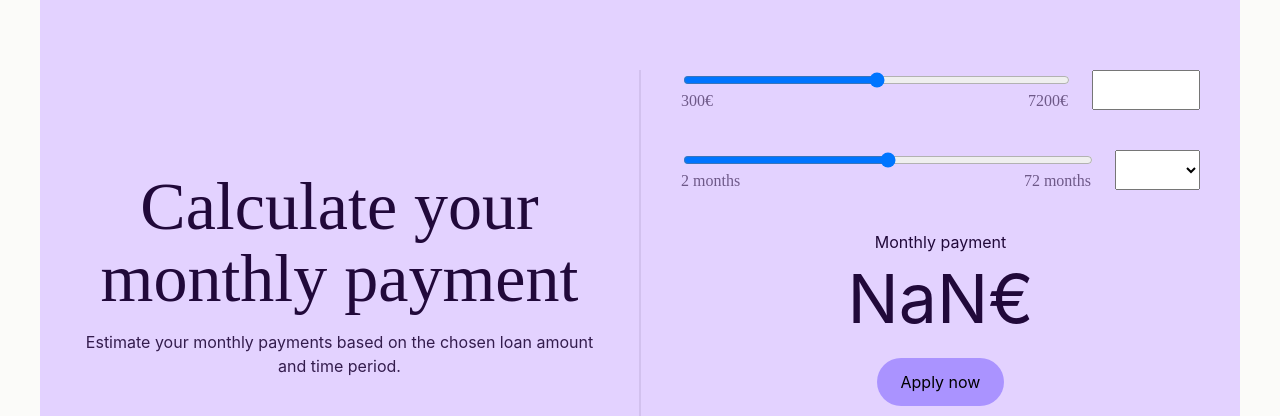
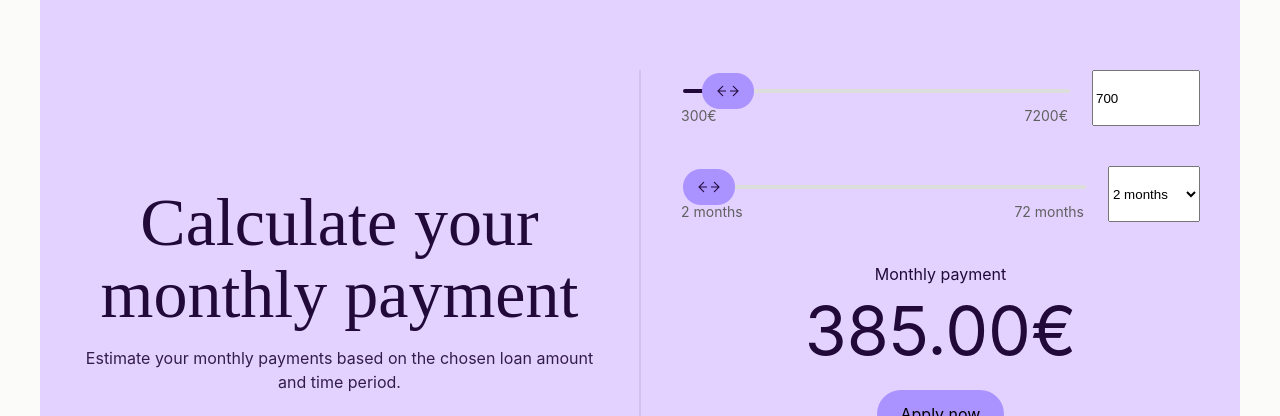
Before and after one commit to eerikkodasma/inbank, a Vue app: page / in a window 1280 px wide. Shown: the part 794-1210 px from the top of the page. Built offline with nearby package versions, Linux system fonts and the light colour scheme.

Commit message:
Used BaseSlider component

```diff
--- a/src/components/LoanCalculator.vue
+++ b/src/components/LoanCalculator.vue
@@ -2,38 +2,30 @@
   <div id="calculator" class="calculator">
     <div class="slider-wrapper">
       <div class="slider-row">
-        <div class="slider-container">
+        <BaseSlider
+          v-model="store.calculator.amount"
+          :min="300"
+          :max="7200"
+          min-label="300€"
+          max-label="7200€"
+          @update:model-value="(value) => (store.calculator.amount = value)"
+        />
           <input
-            id="amount"
-            class="slider"
-            type="range"
-            v-model="amount"
-            min="300"
-            max="7200"
-          />
-          <div class="slider-ranges">
-            <span>300€</span>
-            <span>7200€</span>
-          </div>
-        </div>
-        <input class="slider-input" type="number" v-model="amount" />
+          class="slider-input"
+          type="number"
+          v-model="store.calculator.amount"
+        />
       </div>
       <div class="slider-row">
-        <div class="slider-container">
-          <input
-            v-model="period"
-            id="period"
-            class="slider"
-            type="range"
-            min="2"
-            max="72"
-          />
-          <div class="slider-ranges">
-            <span>2 months</span>
-            <span>72 months</span>
-          </div>
-        </div>
-        <select v-model="period" class="slider-input">
+        <BaseSlider
+          v-model="store.calculator.period"
+          :min="2"
+          :max="72"
+          min-label="2 months"
+          max-label="72 months"
+          @update:model-value="(value) => (store.calculator.period = value)"
+        />
+        <select v-model="store.calculator.period" class="slider-input">
           <option v-for="month in months" :key="month" :value="month">
             {{ month }} months
           </option>
@@ -45,9 +37,11 @@
       <div class="payment-calculation">
         <div class="payment-calculation-wrapper">
           <div class="payment-title">Monthly payment</div>
-          <div class="payment-amount">{{ monthlyPayment }}€</div>
+          <div class="payment-amount">{{ store.monthlyPayment }}€</div>
         </div>
-        <BaseButton>Apply now</BaseButton>
+        <BaseButton @click="() => (isModalOpen = !isModalOpen)"
+          >Apply now</BaseButton
+        >
       </div>
       <div class="payment-text">
         The calculation is approximate and may differ from the conditions
@@ -62,21 +56,10 @@
 import { computed, ref } from "vue";
 import { useUserStore } from "@/stores/userStore";
 import BaseButton from "@/components/BaseComponents/BaseButton.vue";
+import BaseSlider from "@/components/BaseComponents/BaseSlider.vue";
 
 const store = useUserStore();
-const amount = computed({
-  get: () => store.amount,
-  set: (value) => store.setAmount(value),
-});
-const period = computed({
-  get: () => store.period,
-  set: (value) => store.setPeriod(value),
-});
-const months = ref([1, 2, 3, 4, 5, 6, 7, 8, 9, 10, 11, 12, 24, 36, 72]);
-
-const monthlyPayment = computed(() => {
-  return ((amount.value / period.value) * 1.1).toFixed(2);
-});
+const months = ref(Array.from({ length: 99 }, (_, i) => 2 + i));
 </script>
 
 <style scoped lang="scss">
--- a/src/views/LoanApprovedView.vue
+++ b/src/views/LoanApprovedView.vue
@@ -13,13 +13,17 @@
           <tr>
             <td>
               <div class="summary-table-data">Loan amount</div>
-              <div class="summary-table-data">{{ store.amount }} €</div>
+              <div class="summary-table-data">
+                {{ store.calculator.amount }} €
+              </div>
             </td>
           </tr>
           <tr>
             <td>
               <div class="summary-table-data">Loan period</div>
-              <div class="summary-table-data">{{ store.period }} months</div>
+              <div class="summary-table-data">
+                {{ store.calculator.period }} months
+              </div>
             </td>
           </tr>
           <tr>
@@ -30,7 +34,11 @@
           </tr>
         </table>
       </div>
-      <BaseButton class="summary-button" @click="() => $router.push({ path: '/' })">Back to home page</BaseButton>
+      <BaseButton
+        class="summary-button"
+        @click="() => $router.push({ path: '/' })"
+        >Back to home page</BaseButton
+      >
     </div>
   </div>
   <div v-else class="mobile-layout">
@@ -48,13 +56,17 @@
         <tr>
           <td>
             <div class="summary-table-data">Loan amount</div>
-            <div class="summary-table-data">{{ store.amount }} €</div>
+            <div class="summary-table-data">
+              {{ store.calculator.amount }} €
+            </div>
           </td>
         </tr>
         <tr>
           <td>
             <div class="summary-table-data">Loan period</div>
-            <div class="summary-table-data">{{ store.period }} months</div>
+            <div class="summary-table-data">
+              {{ store.calculator.period }} months
+            </div>
           </td>
         </tr>
         <tr>
```
